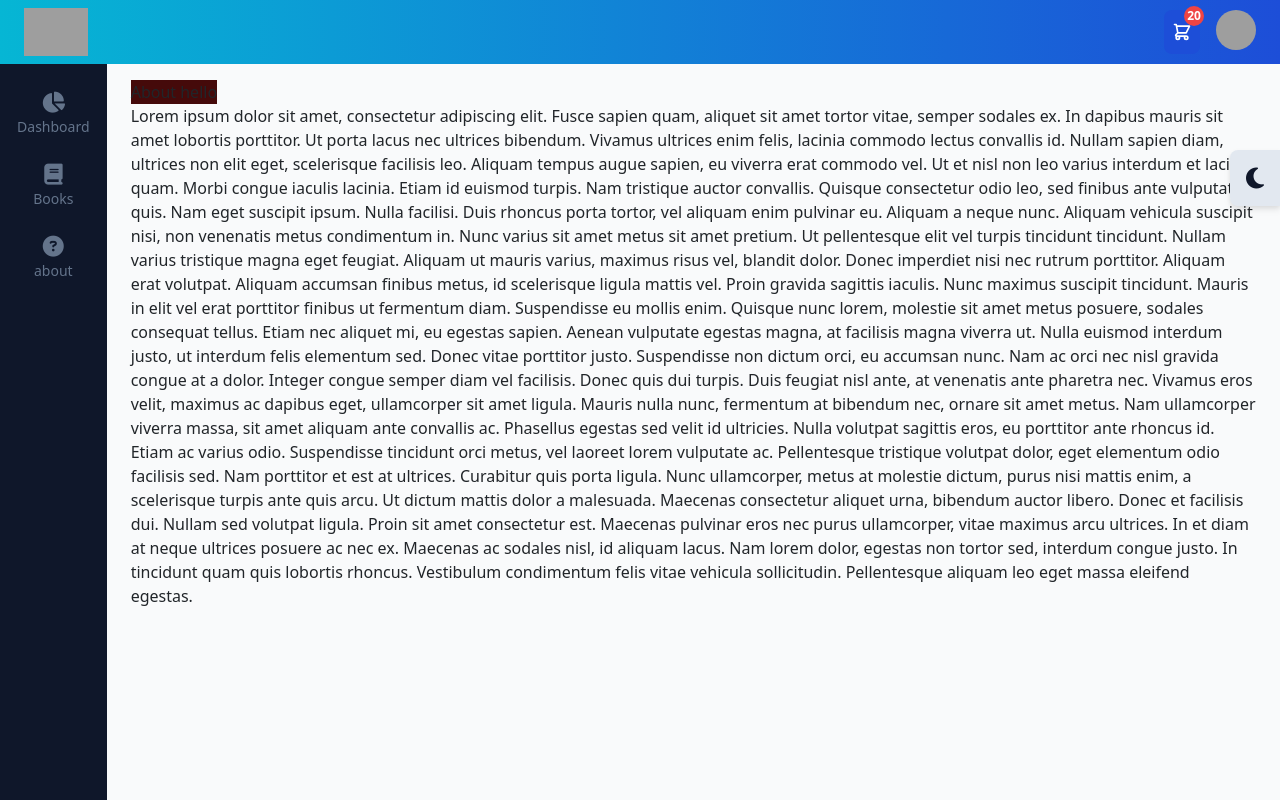
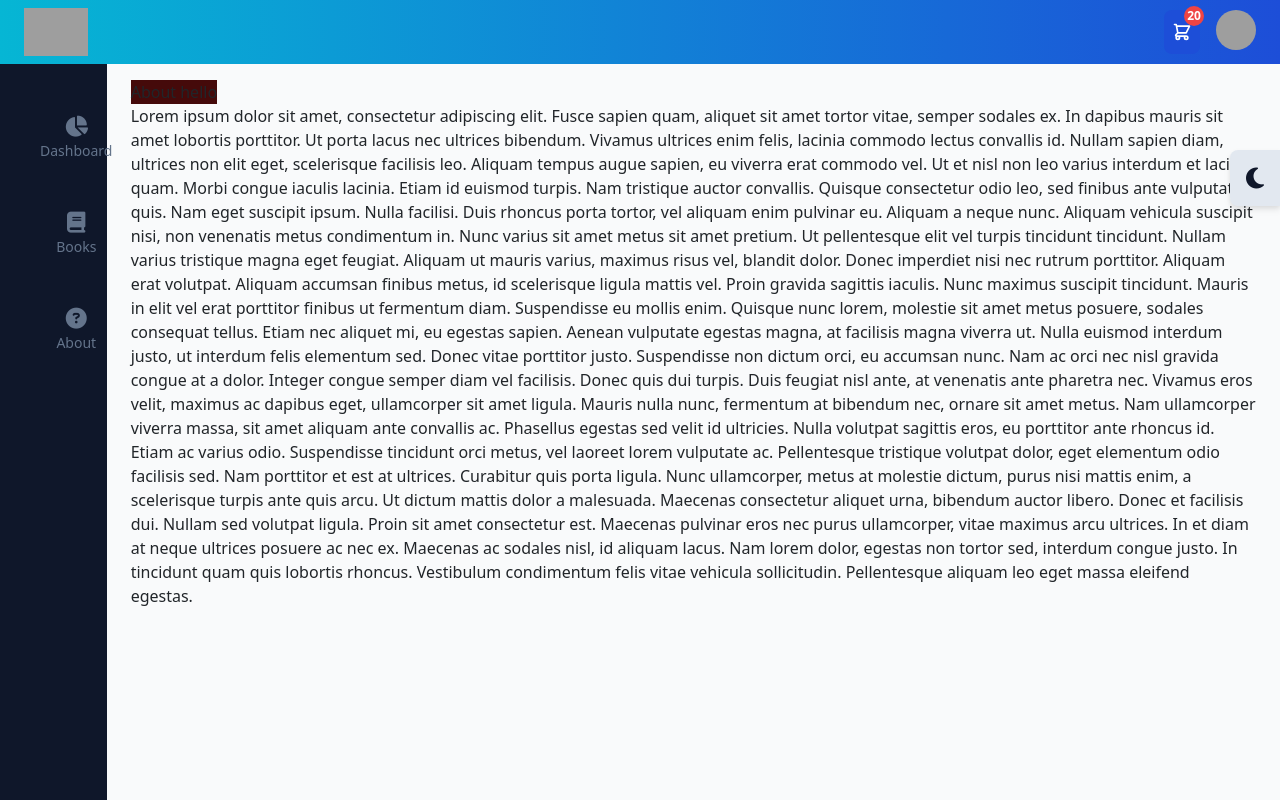
Before and after one commit to riadelimemmedov/RentBook-System, a Django app: page /about/ in a window 1280 px wide. Run offline with Django 4.2, Linux system fonts and the light colour scheme; the visitor is signed in with stand-in values (Sample User, id 1); parts of the project's set-up code (start-up, migrations or seed data) failed here and were passed over; some libraries are stand-ins or nearby versions; grey boxes are pictures that could not be loaded.

Commit message:
Fixing sidebar position

```diff
--- a/theme/templates/layout/sidebar.html
+++ b/theme/templates/layout/sidebar.html
@@ -3,27 +3,27 @@
 {% url 'about' as path_to_about %}
 
 
-
-
-<aside class="hidden md:block sticky bg-slate-900 h-screen text-white w-full pt-24 text-sm">
-    <ul>
-        <li class="mb-6 mx-auto">
+<aside class="hidden md:block bg-slate-900 h-screen text-white w-full pt-24 text-sm" id="sidebar">
+    <div class="fixed ml-10" >
+        <ul class="flex flex-col justify-center items-center">
+            <li class="my-6">
                 <a href="{{path_to_dashboard}}" class="grid h-12 place-items-center cursor-pointer hover:text-slate-200 duration-300 text-slate-500">
                     <i class="fa-solid fa-chart-pie fa-xl"></i>
                     <p>Dashboard</p>
                 </a>
             </li>
-        <li class="mb-6 mx-auto">
+            <li class="my-6">
                 <a href="{{path_to_books}}" class="grid h-12 place-items-center cursor-pointer hover:text-slate-200 duration-300 text-slate-500">
                     <i class="fa-solid fa-book fa-xl"></i>
                     <p>Books</p>
                 </a>
             </li>
-        <li class="mb-6 mx-auto">
+            <li class="my-6">
                 <a href="{{path_to_about}}" class="grid h-12 place-items-center cursor-pointer hover:text-slate-200 duration-300 text-slate-500">
                     <i class="fa-solid fa-circle-question fa-xl"></i>
-                <p>about</p>
+                    <p>About</p>
                 </a>
             </li>
         </ul>
+    </div>
 </aside>
```
Lines whose indentation alone changed are shown as unchanged.
